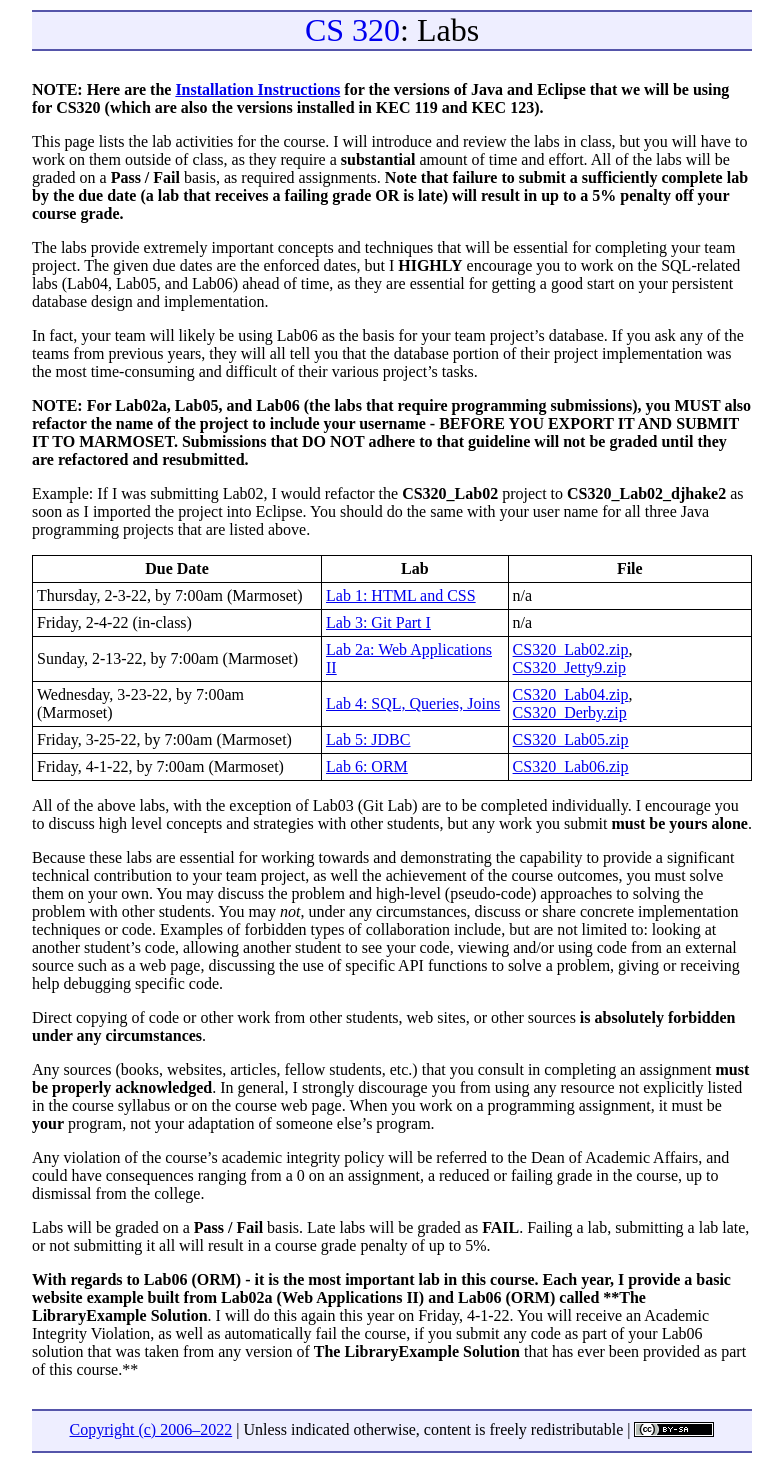
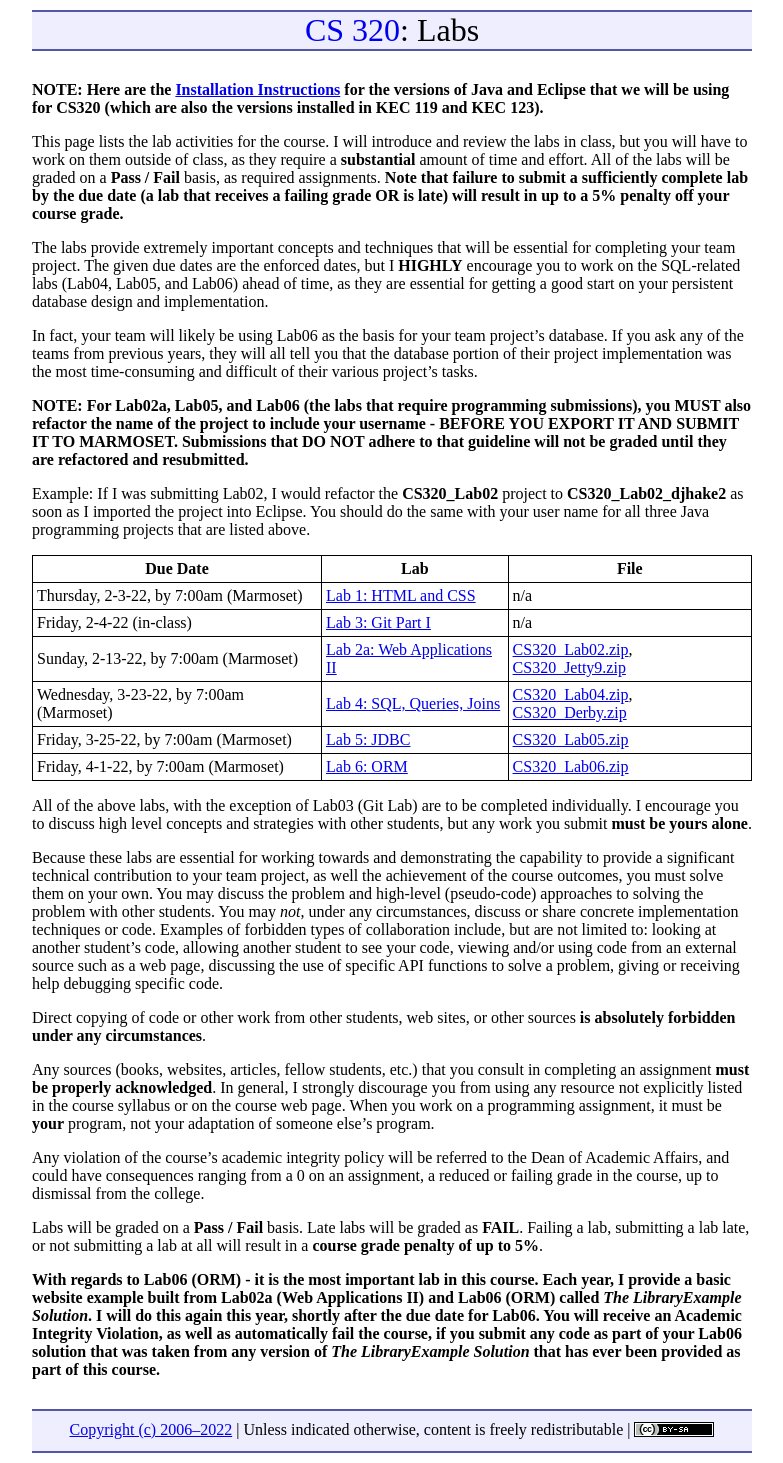
Before and after one commit to ycpcs/cs320-spring2022, a Jekyll site: the page built from labs/index.md, in a window 1280 px wide. Shown: the whole page, without its empty margins (248-1031 px from the left). Built offline with Jekyll 4.4.1, drawn with Linux system fonts in a browser that asks for light colours.

Commit message:
updated rosters and LibraryExample info

```diff
--- a/labs/index.md
+++ b/labs/index.md
@@ -35,6 +35,6 @@ Any sources (books, websites, articles, fellow students, etc.) that you consult
 
 Any violation of the course's academic integrity policy will be referred to the Dean of Academic Affairs, and could have consequences ranging from a 0 on an assignment, a reduced or failing grade in the course, up to dismissal from the college.
 
-Labs will be graded on a **Pass / Fail** basis.  Late labs will be graded as **FAIL**.  Failing a lab, submitting a lab late, or not submitting it all will result in a course grade penalty of up to 5%.
+Labs will be graded on a **Pass / Fail** basis.  Late labs will be graded as **FAIL**.  Failing a lab, submitting a lab late, or not submitting a lab at all will result in a **course grade penalty of up to 5%**.
 
-**With regards to Lab06 (ORM) - it is the most important lab in this course.  Each year, I provide a basic website example built from Lab02a (Web Applications II) and Lab06 (ORM) called **The LibraryExample Solution**.  I will do this again this year on Friday, 4-1-22.  You will receive an Academic Integrity Violation, as well as automatically fail the course, if you submit any code as part of your Lab06 solution that was taken from any version of **The LibraryExample Solution** that has ever been provided as part of this course.**
+**With regards to Lab06 (ORM) - it is the most important lab in this course.  Each year, I provide a basic website example built from Lab02a (Web Applications II) and Lab06 (ORM) called *The LibraryExample Solution*.  I will do this again this year, shortly after the due date for Lab06.  You will receive an Academic Integrity Violation, as well as automatically fail the course, if you submit any code as part of your Lab06 solution that was taken from any version of *The LibraryExample Solution* that has ever been provided as part of this course.**
```
Also changed, not shown: teams-and-rosters/index.md (+3 -3 lines), 12 other files.
